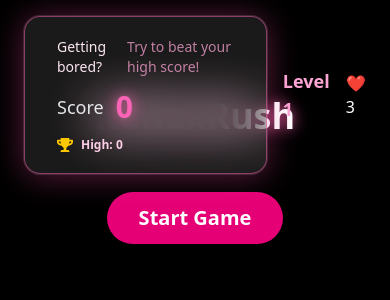
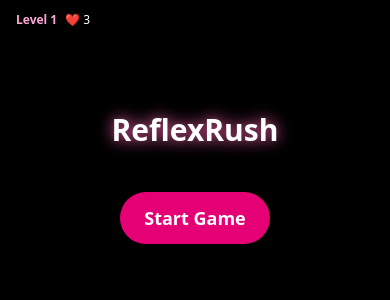
Before and after one commit to innovatewithkishlay/ReflexRush, a Next.js app: page / in a window 390 px wide. Shown: the top 300 px of the page. Built offline with nearby package versions, Linux system fonts and the light colour scheme.

Commit message:
feat: make responsive

```diff
--- a/src/app/page.tsx
+++ b/src/app/page.tsx
@@ -3,7 +3,7 @@
 import React, { useState, useEffect, useRef } from "react";
 import { AnimatePresence, motion } from "framer-motion";
 import Circle from "../components/Circle";
-import ScoreBoard from "../components/ScoreBoard";
+// import ScoreBoard from "../components/ScoreBoard";
 import { getHighScore, setHighScore } from "../utils/localScore";
 
 function getLevel(score: number) {
@@ -110,8 +110,8 @@ export default function HomePage() {
     appearTimeout.current = setTimeout(() => {
       let x = 100, y = 100;
       if (typeof window !== "undefined") {
-        const padding = 80;
-        const circleSize = 128;
+        const padding = 40;
+        const circleSize = 96;
         const width = Math.max(0, window.innerWidth - padding * 2 - circleSize);
         const height = Math.max(0, window.innerHeight - 180 - circleSize);
         x = Math.floor(Math.random() * width + padding);
@@ -160,25 +160,31 @@ export default function HomePage() {
   if (!mounted) return null;
 
   return (
-    <main className={`min-h-screen flex flex-col items-center justify-start relative overflow-hidden transition-colors duration-500
+    <main className={`min-h-screen flex flex-col items-center justify-start relative overflow-hidden transition-colors duration-500 px-2 sm:px-4
       ${level >= 8 ? "bg-gradient-to-b from-purple-900 to-black"
       : level >= 5 ? "bg-gradient-to-b from-pink-900 to-black"
       : "bg-black"}`}>
-      <div className="w-full flex justify-between items-center px-6 py-4 fixed top-0 left-0 z-20">
-        <ScoreBoard score={score} highScore={highScore} animate={gameActive} />
-        <div className="text-lg font-bold text-pink-300 ml-4">Level {level}</div>
-        <div className="text-white ml-4">❤️ {lives}</div>
-      </div>
 
-      <div className="flex flex-col items-center justify-center w-full h-full pt-24">
+      {/* Header */}
+      <header className="w-full flex flex-wrap justify-between items-center px-4 py-3 fixed top-0 left-0 z-20 bg-black bg-opacity-60 backdrop-blur-md shadow-md">
+        <div className="text-xs sm:text-sm md:text-base text-white flex items-center gap-2">
+          <span className="text-pink-300 font-semibold">Level {level}</span>
+          <span className="text-white">❤️ {lives}</span>
+        </div>
+      </header>
+
+      {/* Game Area */}
+      <div className="flex flex-col items-center justify-center w-full h-full pt-28 sm:pt-24">
         {!gameActive && !showPrompt && (
-          <div className="flex flex-col items-center gap-4">
-            <h1 className="text-4xl md:text-5xl font-extrabold text-white drop-shadow-neon mb-4">ReflexRush</h1>
+          <div className="flex flex-col items-center gap-4 text-center max-w-[90vw]">
+            <h2 className="text-3xl sm:text-4xl font-extrabold text-white drop-shadow-neon mb-3">
+              ReflexRush
+            </h2>
             {gameOver && (
               <motion.div
                 initial={{ opacity: 0, y: -20 }}
                 animate={{ opacity: 1, y: 0 }}
-                className="text-xl text-pink-400 font-bold text-center"
+                className="text-base sm:text-lg text-pink-400 font-bold"
               >
                 Game Over!
                 <br />
@@ -194,13 +200,13 @@ export default function HomePage() {
                 initial={{ scale: 0 }}
                 animate={{ scale: 1 }}
                 transition={{ type: "spring", stiffness: 300, damping: 20 }}
-                className="text-2xl font-extrabold text-yellow-300 mt-4"
+                className="text-xl sm:text-2xl font-extrabold text-yellow-300 mt-4"
               >
                 🎉 New Record!
               </motion.div>
             )}
             <button
-              className="mt-6 px-8 py-3 bg-pink-600 text-white rounded-full text-xl font-bold shadow-lg hover:bg-pink-500 transition"
+              className="mt-4 px-6 py-3 bg-pink-600 text-white rounded-full text-lg sm:text-xl font-bold shadow-lg hover:bg-pink-500 transition"
               onClick={startGame}
             >
               {gameOver ? "Restart" : "Start Game"}
@@ -210,7 +216,7 @@ export default function HomePage() {
 
         {showPrompt && (
           <div className="flex flex-col items-center justify-center bg-black bg-opacity-90 fixed inset-0 z-50 text-center p-4">
-            <div className="text-white text-2xl font-bold mb-4">You missed!</div>
+            <div className="text-white text-xl sm:text-2xl font-bold mb-4">You missed!</div>
             <div className="text-pink-200 mb-4">You have {lives} lives left. Continue?</div>
             <div className="flex gap-4">
               <button onClick={handleContinue} className="bg-green-500 px-6 py-2 rounded text-white font-bold">Continue</button>
@@ -219,7 +225,7 @@ export default function HomePage() {
           </div>
         )}
 
-        <div className="relative w-full h-[70vh] flex-1">
+        <div className="relative w-full h-[60vh] sm:h-[70vh] flex-1">
           <AnimatePresence>
             {gameActive && showCircle && circle && (
               <Circle
```
